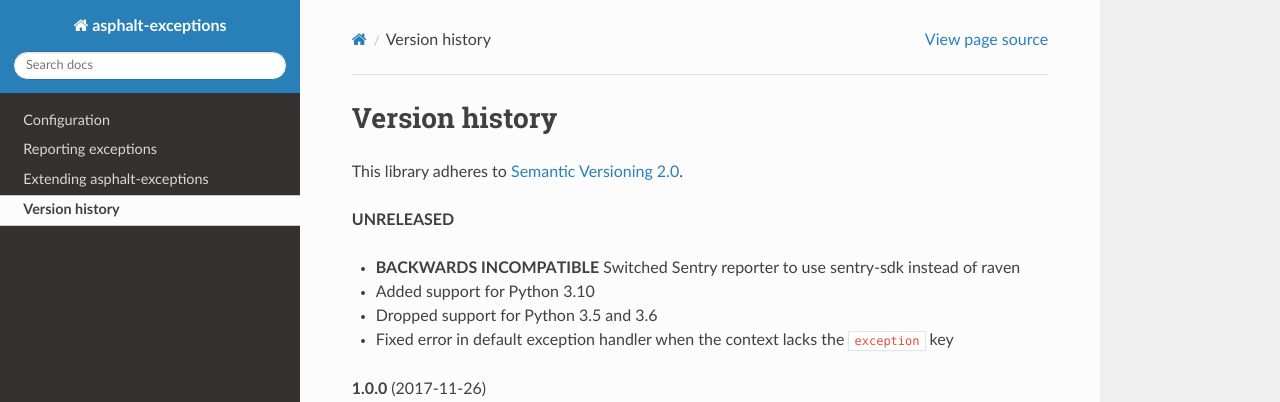
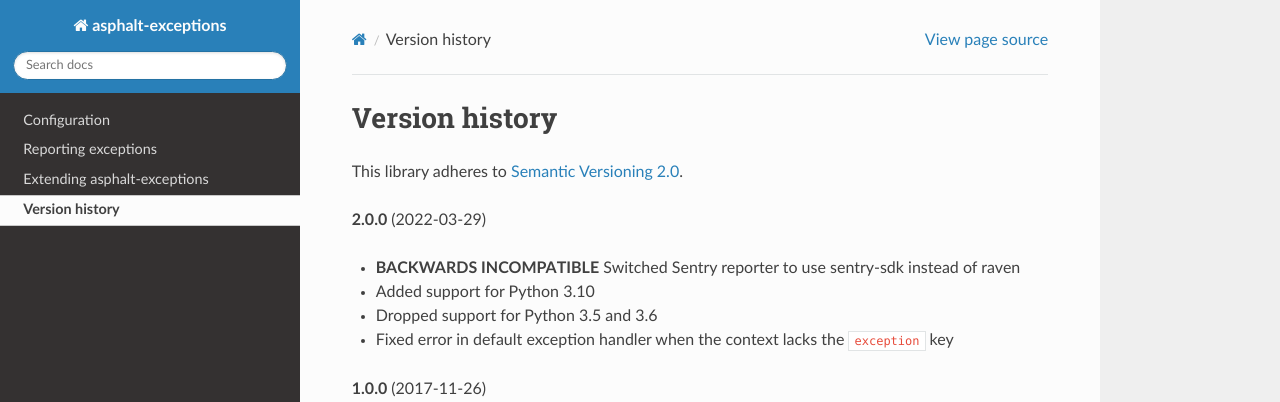
Before and after one commit to asphalt-framework/asphalt-exceptions, a Sphinx documentation site: the page built from docs/versionhistory.rst, in a window 1280 px wide. Shown: the top 402 px of the page. Built offline with Sphinx 7.4.7 and the Read the Docs theme 2.0.0, drawn with Linux system fonts in a browser that asks for light colours; the version number could not be read and is left out.

Commit message:
Added the release version

```diff
--- a/docs/versionhistory.rst
+++ b/docs/versionhistory.rst
@@ -3,7 +3,7 @@ Version history
 
 This library adheres to `Semantic Versioning 2.0 <http://semver.org/>`_.
 
-**UNRELEASED**
+**2.0.0** (2022-03-29)
 
 - **BACKWARDS INCOMPATIBLE** Switched Sentry reporter to use sentry-sdk instead of raven
 - Added support for Python 3.10
```
